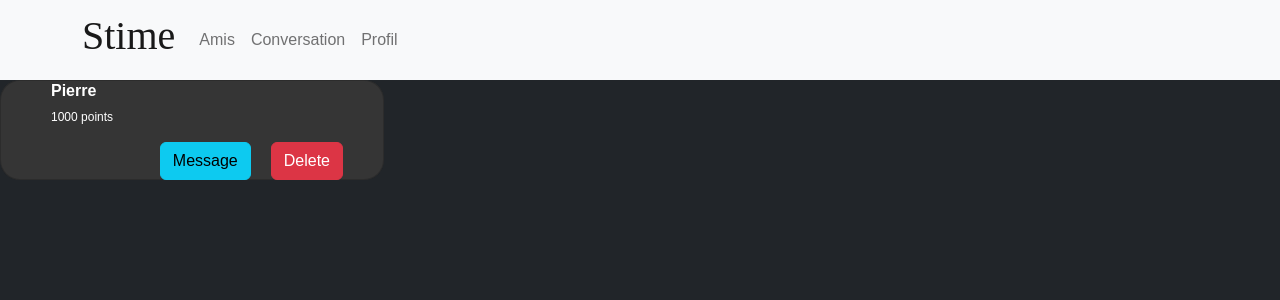
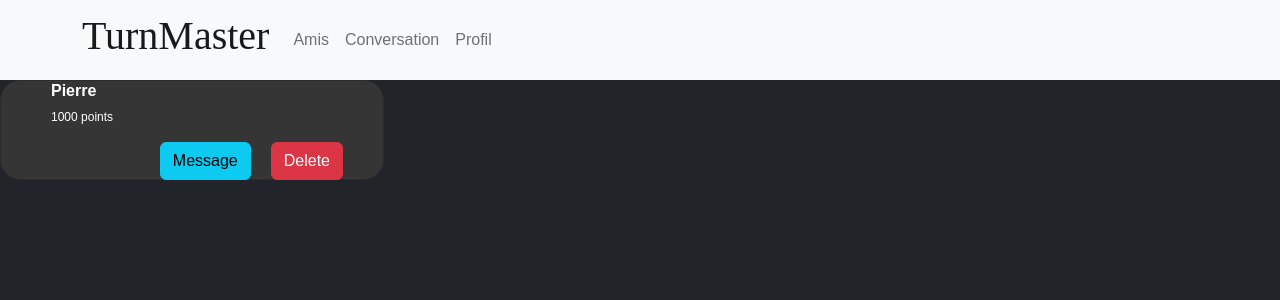
Before and after one commit to crichardd/TurnMaster, a React (Create React App) app: page /Friends in a window 1280 px wide. Shown: the top 300 px of the page. Built offline with nearby package versions, Linux system fonts and the light colour scheme; a web font is replaced by a local one.

Commit message:
changement de nom

```diff
--- a/src/header.tsx
+++ b/src/header.tsx
@@ -29,7 +29,7 @@ function Header({ connect }: { connect: boolean }){
                 <Navbar bg="light" expand="lg" style={{ height: "80px", minHeight: "80px",  width: "100%" }}>
                     <Container>
                         <Navbar.Brand href="" onClick={handleLandingPage}>
-                            <div className='mint titleMain'><h1>Stime</h1> </div>
+                            <div className='mint titleMain'><h1> TurnMaster </h1> </div>
                         </Navbar.Brand>
                         <Navbar.Toggle aria-controls="basic-navbar-nav" />
                         <Navbar.Collapse id="basic-navbar-nav">
```
